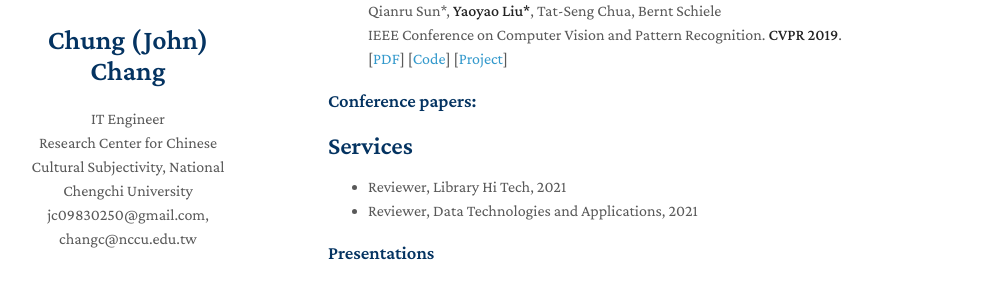
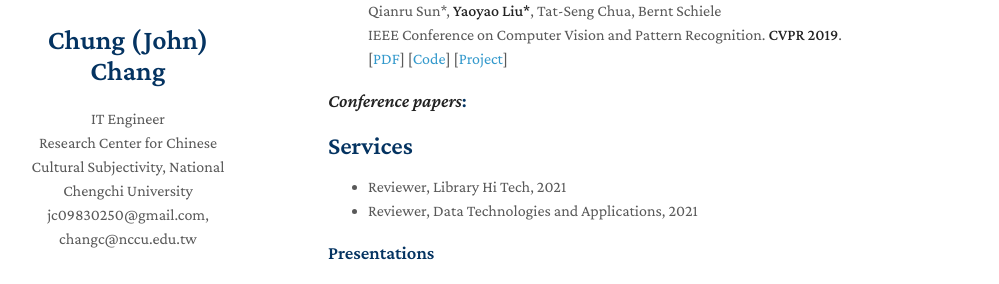
Before and after one commit to jc9830250/jc9830250.github.io, a Jekyll site: the page built from index.md, in a window 1280 px wide and 900 px high, scrolled down 1189 px. Shown: the part 170-454 px from the top of the window, without its empty margins (142-1141 px from the left). Built offline with Jekyll 4.4.1, drawn with Linux system fonts in a browser that asks for light colours; nearby versions of some CDN libraries; a style sheet for code colours, icons or effects is not loaded; our own code applies the rules of GitHub Pages for plain Markdown files.

```diff
--- a/index.md
+++ b/index.md
@@ -61,7 +61,7 @@ Digital Library, Digital Humanities, Information Organization, Natural Language
   <br>
   [[PDF](http://openaccess.thecvf.com/content_CVPR_2019/papers/Sun_Meta-Transfer_Learning_for_Few-Shot_Learning_CVPR_2019_paper.pdf)] [[Code](https://github.com/yaoyao-liu/meta-transfer-learning)] [[Project](https://mtl.yyliu.net/)]
 
-### Conference papers:
+### ***Conference papers***:
 
 ## Services
 - Reviewer, Library Hi Tech, 2021
```
